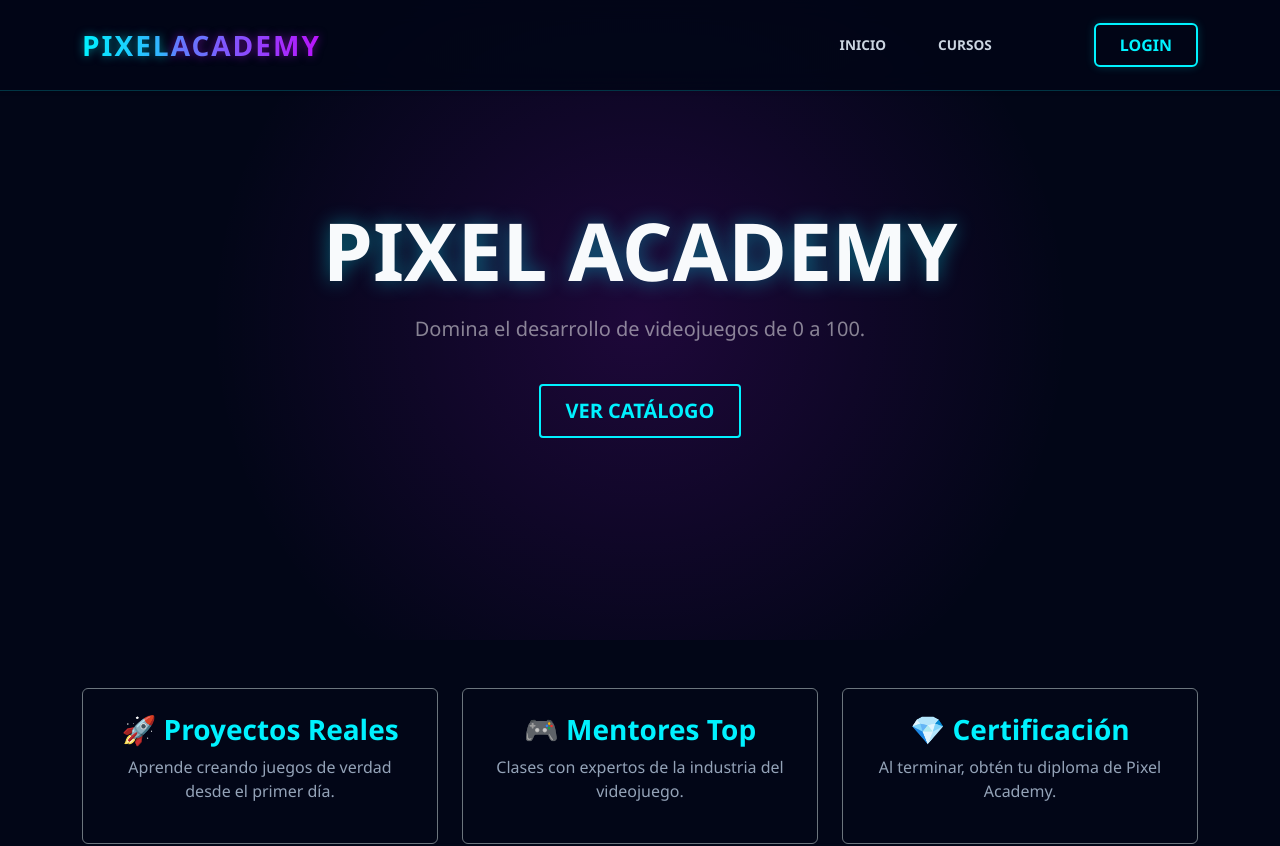
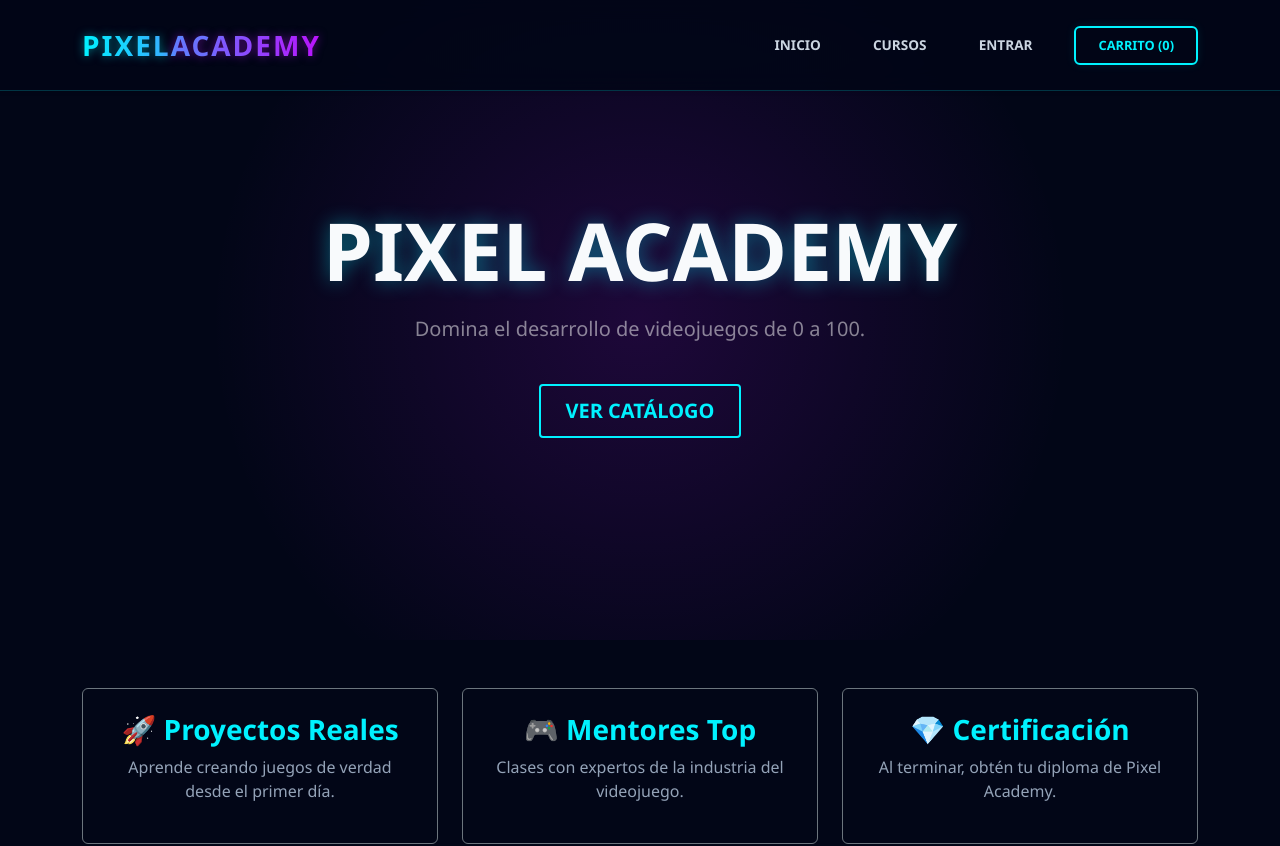
Before and after one commit to Oscar04525/PixelAcademy, an Angular app: page /home in a window 1280 px wide. Shown: the top 846 px of the page. Built offline with nearby package versions, Linux system fonts and the light colour scheme.

Commit message:
arreglo3

```diff
--- a/src/app/components/navbar/navbar.component.html
+++ b/src/app/components/navbar/navbar.component.html
@@ -23,27 +23,15 @@
           <a class="nav-link text-white fw-semibold px-2" routerLink="/catalog" routerLinkActive="text-info">CURSOS</a>
         </li>
 
-        <!-- CARRITO: Ahora con color forzado para que se vea -->
-        <li class="nav-item ms-lg-2">
-          <a routerLink="/checkout" class="nav-link position-relative p-2" style="display: flex; align-items: center;">
-            <!-- Icono con color Neón explícito -->
-            <i class="bi bi-cart fs-4" style="color: #00f3ff; text-shadow: 0 0 8px rgba(0, 243, 255, 0.8);"></i>
-
-            <!-- Contador (Puntito Rojo) -->
-            @if (cartService.totalItems() > 0) {
-              <span class="position-absolute top-0 start-100 translate-middle badge rounded-pill bg-danger"
-                    style="font-size: 0.65rem; min-width: 1.5em; height: 1.5em; display: flex; align-items: center; justify-content: center; border: 1px solid #020617;">
-                {{ cartService.totalItems() }}
-              </span>
-            }
-          </a>
+        <!-- BOTÓN ENTRAR (Antes Login) -->
+        <li class="nav-item">
+          <a class="nav-link text-white fw-semibold px-2" routerLink="/login" routerLinkActive="text-info">ENTRAR</a>
         </li>
 
-        <!-- BOTÓN LOGIN (Estilo contorno neón) -->
+        <!-- BOTÓN CARRITO: Estilo neón con texto (Como image_48e507.png) -->
         <li class="nav-item ms-lg-2">
-          <button class="btn fw-bold px-4 py-2" routerLink="/login"
-                  style="border: 2px solid #00f3ff; color: #00f3ff; background: transparent; box-shadow: 0 0 10px rgba(0, 243, 255, 0.2); transition: 0.3s;">
-            LOGIN
+          <button class="btn-carrito-neon" routerLink="/checkout">
+            CARRITO ({{ cartService.totalItems() }})
           </button>
         </li>
 
--- a/src/app/components/navbar/navbar.component.ts
+++ b/src/app/components/navbar/navbar.component.ts
@@ -1,16 +1,16 @@
 import { Component, inject } from '@angular/core';
 import { CommonModule } from '@angular/common';
 import { RouterLink, RouterLinkActive } from '@angular/router';
-import { CartService } from '../../services/cart.service'; // Revisa que la ruta sea correcta
+import { CartService } from '../../services/cart.service';
 
 @Component({
   selector: 'app-navbar',
   standalone: true,
-  imports: [CommonModule, RouterLink, RouterLinkActive], // Importante para que funcionen los enlaces
+  imports: [CommonModule, RouterLink, RouterLinkActive],
   templateUrl: './navbar.component.html',
   styleUrl: './navbar.component.css'
 })
 export class NavbarComponent {
-  // Inyectamos el servicio para que el HTML pueda ver el contador
+  // Inyectamos el servicio para que el HTML lo use
   public cartService = inject(CartService);
 }
--- a/src/app/services/cart.service.ts
+++ b/src/app/services/cart.service.ts
@@ -1,27 +1,30 @@
-import { Injectable, signal } from '@angular/core';
+import { Injectable, signal, computed } from '@angular/core';
 import { Course } from '../model/course.model';
 
 @Injectable({
   providedIn: 'root'
 })
 export class CartService {
-  // Usamos signals para que la interfaz se actualice sola
   private cart = signal<Course[]>([]);
 
+  // Función para obtener los items
   getCart() {
     return this.cart();
   }
 
+  // Función para añadir al carrito
   addToCart(course: Course) {
     this.cart.update(items => [...items, course]);
   }
 
+  // Función que cuenta cuántos hay (el número que sale en el botón)
+  totalItems() {
+    return this.cart().length;
+  }
+
+  // Función para calcular el precio total
   totalPrice() {
     return this.cart().reduce((acc, item) => acc + item.price, 0);
-  }
-
-  totalItems() {
-    return this.cart().length;
   }
 
   clearCart() {
--- a/src/styles.css
+++ b/src/styles.css
@@ -218,3 +218,50 @@ input.form-control {
   font-size: 0.6rem !important;
   padding: 0.35em 0.5em !important;
 }
+.custom-nav {
+  background-color: #020617;
+  border-bottom: 1px solid rgba(0, 243, 255, 0.2);
+  padding: 15px 0;
+}
+
+.logo-text {
+  font-weight: 800;
+  font-size: 1.8rem;
+  letter-spacing: 2px;
+  text-decoration: none;
+}
+
+.text-cyan { color: #00f3ff; }
+.text-purple { color: #bc13fe; }
+
+.nav-item-text {
+  color: white !important;
+  font-weight: 600;
+  font-size: 0.85rem;
+  letter-spacing: 1px;
+  transition: 0.3s;
+}
+
+.nav-item-text:hover, .nav-item-text.active {
+  color: #00f3ff !important;
+}
+
+.btn-carrito-neon {
+  border: 2px solid #00f3ff;
+  color: #00f3ff;
+  background: transparent;
+  padding: 8px 22px;
+  border-radius: 6px;
+  font-weight: bold;
+  font-size: 0.8rem;
+  text-transform: uppercase;
+  transition: all 0.3s ease;
+  box-shadow: 0 0 10px rgba(0, 243, 255, 0.1);
+  cursor: pointer;
+}
+
+.btn-carrito-neon:hover {
+  background-color: #00f3ff;
+  color: #020617;
+  box-shadow: 0 0 20px #00f3ff;
+}
```
